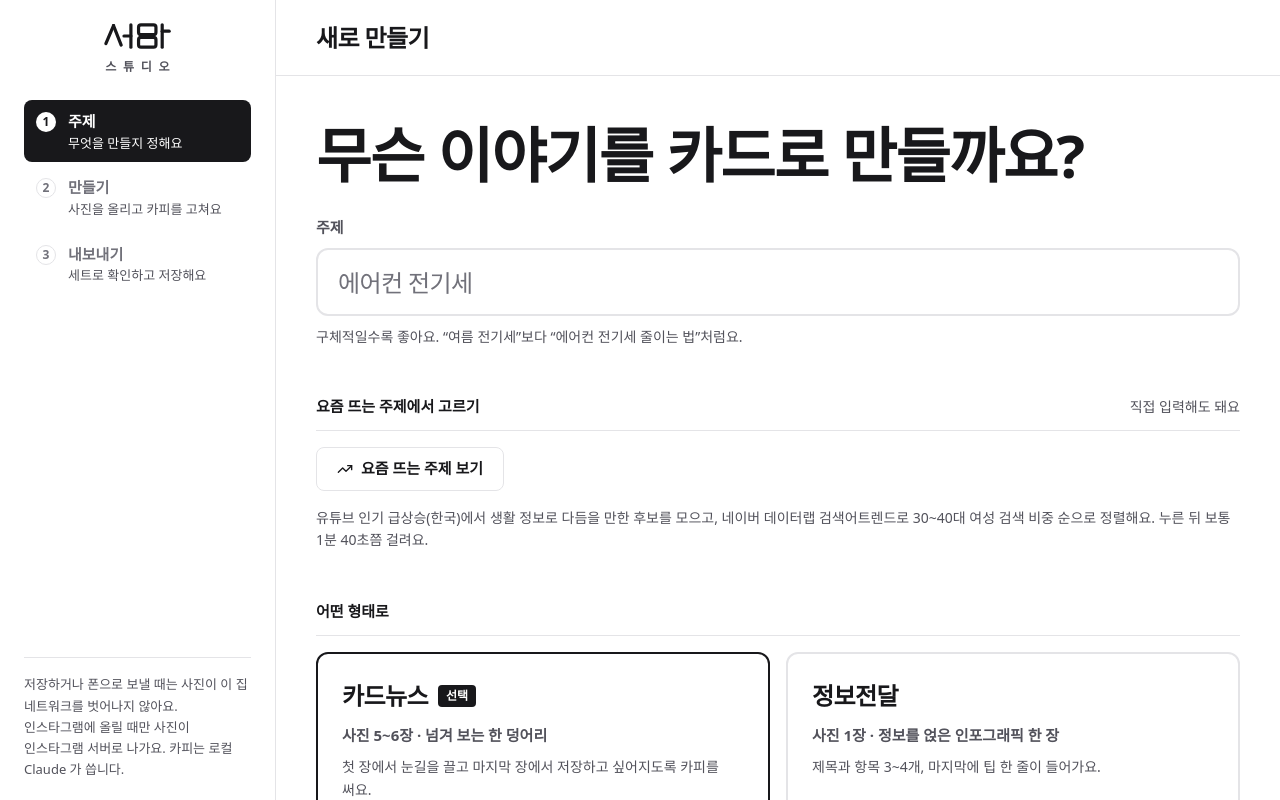
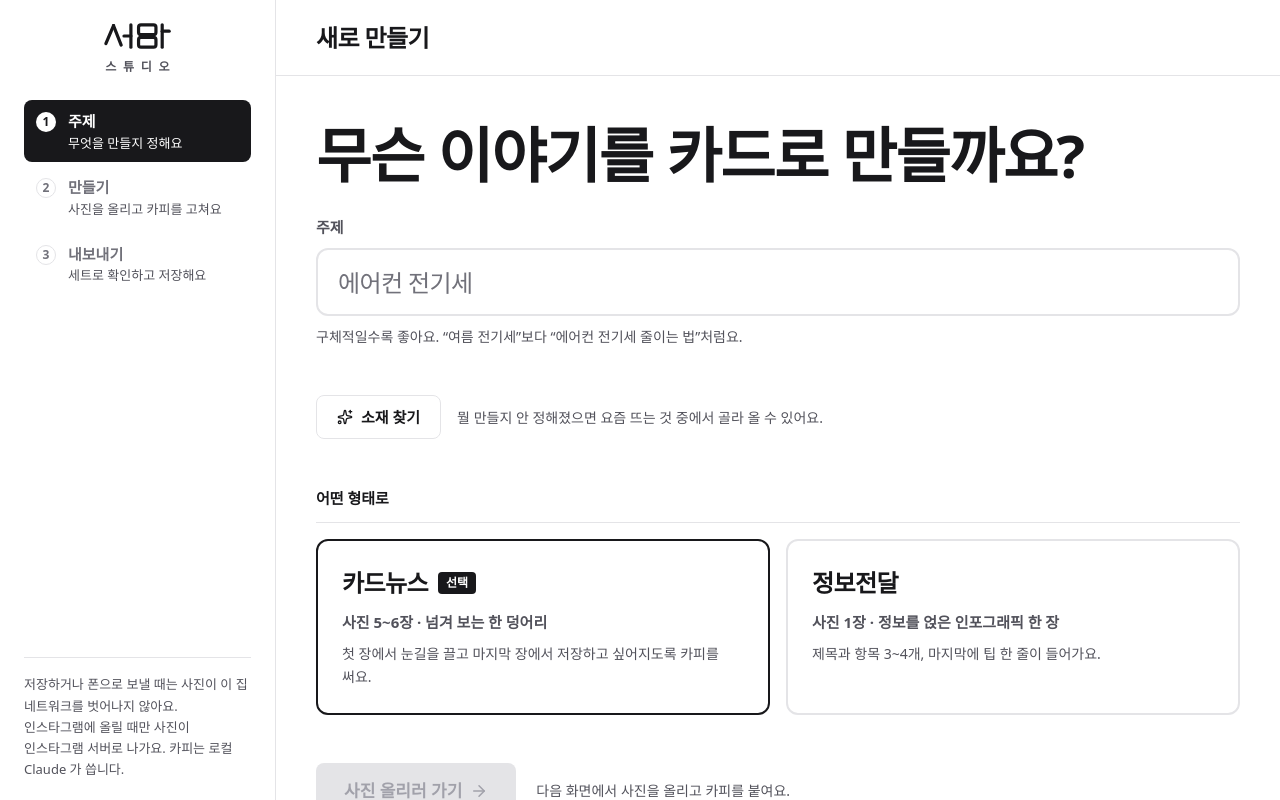
Before and after one commit to SONGYEONGSIN/repick-cardnews, a Next.js app: page /cardnews in a window 1280 px wide. Built offline with nearby package versions, Linux system fonts and the light colour scheme; a web font is replaced by a local one.

Commit message:
feat: 주제 화면에서 소재 찾기 열기

```diff
--- /dev/null
+++ b/src/app/api/topics-config/route.ts
@@ -0,0 +1,18 @@
+/**
+ * GET /api/topics-config — 화면이 "네이버 렌즈를 고를 수 있는지"를 알기 위한 최소 조회.
+ *
+ * **불리언 하나만 돌려준다.** 키 값이나 그 일부를 응답에 담으면 안 된다 — 이 응답은 브라우저로
+ * 나가고 개발자 도구에 그대로 남는다.
+ *
+ * 한쪽만 설정된 경우도 `false` 다(`checkNaverDatalabConfig` 가 둘 다 있어야 `configured`).
+ * 반쪽 설정으로 렌즈를 열어 주면 사용자가 100초를 기다린 끝에 실패를 보게 된다.
+ */
+import { checkNaverDatalabConfig } from "@/lib/topics-config";
+import { isLocalHost } from "@/lib/local-guard";
+
+export async function GET(req: Request) {
+  if (!isLocalHost(req.headers.get("host"))) {
+    return Response.json({ error: "이 컴퓨터의 브라우저에서만 확인할 수 있어요." }, { status: 403 });
+  }
+  return Response.json({ naverConfigured: checkNaverDatalabConfig(process.env).configured });
+}
--- a/src/features/cardnews/CardnewsFlow.tsx
+++ b/src/features/cardnews/CardnewsFlow.tsx
@@ -1,9 +1,10 @@
 "use client";
 
-import { useReducer } from "react";
+import { useReducer, useState } from "react";
 import { CaptureStage } from "@/features/studio/CaptureStage";
 import { useExport } from "@/features/studio/useExport";
 import { TopicScreen } from "./screens/TopicScreen";
+import { MaterialFinderScreen } from "./screens/MaterialFinderScreen";
 import { WorkbenchScreen } from "./screens/WorkbenchScreen";
 import { ExportScreen } from "./screens/ExportScreen";
 import { toRenderCards } from "./render";
@@ -11,13 +12,33 @@ import { cardnewsReducer, initialCardnewsState } from "./reducer";
 
 export function CardnewsFlow() {
   const [state, dispatch] = useReducer(cardnewsReducer, initialCardnewsState);
+  // 소재 찾기는 **스텝이 아니다.** reducer 의 step 을 늘리면 진행 표시에 끼어들어 필수처럼
+  // 보인다 — 건너뛸 수 있는 도구이므로 이 화면의 로컬 상태로만 여닫는다.
+  const [finderOpen, setFinderOpen] = useState(false);
   const { registerRef, download, saveToFolder, captureImages } = useExport();
 
   const go = (step: number) => dispatch({ type: "SET_STEP", step });
 
   return (
     <>
-      {state.step === 0 && <TopicScreen state={state} dispatch={dispatch} onNext={() => go(1)} />}
+      {state.step === 0 &&
+        (finderOpen ? (
+          <MaterialFinderScreen
+            keyword={state.keyword}
+            onPick={(keyword) => {
+              dispatch({ type: "SET_KEYWORD", keyword });
+              setFinderOpen(false);
+            }}
+            onClose={() => setFinderOpen(false)}
+          />
+        ) : (
+          <TopicScreen
+            state={state}
+            dispatch={dispatch}
+            onNext={() => go(1)}
+            onOpenFinder={() => setFinderOpen(true)}
+          />
+        ))}
 
       {state.step === 1 && (
         <WorkbenchScreen state={state} dispatch={dispatch} onPrev={() => go(0)} onNext={() => go(2)} />
--- a/src/features/cardnews/screens/TopicScreen.tsx
+++ b/src/features/cardnews/screens/TopicScreen.tsx
@@ -2,12 +2,10 @@
 
 import type { Dispatch } from "react";
 import Link from "next/link";
-import { ArrowRight } from "lucide-react";
+import { ArrowRight, Sparkles } from "lucide-react";
 import { FOCUS_RING } from "@/components/ui";
-import { StudioFrame, SectionHead, SolidButton } from "@/features/shell/StudioFrame";
-import { TopicSuggestPanel } from "./TopicSuggestPanel";
+import { StudioFrame, SectionHead, SolidButton, LineButton } from "@/features/shell/StudioFrame";
 import { canLeaveTopic, type CardnewsAction, type CardnewsState } from "../reducer";
-import { buildTopicsQuery } from "./material-finder";
 
 /**
  * 화면 1 — 주제. `src/app/lab2/Hub.tsx` 시안을 실제 상태에 물렸다.
@@ -25,10 +23,12 @@ export function TopicScreen({
   state,
   dispatch,
   onNext,
+  onOpenFinder,
 }: {
   state: CardnewsState;
   dispatch: Dispatch<CardnewsAction>;
   onNext: () => void;
+  onOpenFinder: () => void;
 }) {
   return (
     <StudioFrame step={0} title="새로 만들기">
@@ -58,13 +58,18 @@ export function TopicScreen({
           </div>
         </div>
 
-        {/* 떠오르는 주제가 없을 때를 위한 보조 도구. 위 입력을 대체하지 않고 채워 준다 —
-            고른 결과는 그냥 keyword 가 되므로 위 칸에서 그대로 고칠 수 있다. */}
-        <TopicSuggestPanel
-          keyword={state.keyword}
-          query={buildTopicsQuery("search-trend", "")}
-          onSelect={(keyword) => dispatch({ type: "SET_KEYWORD", keyword })}
-        />
+        {/* 소재 찾기는 **선택적 도구**다. 위 입력을 대체하지 않고 채워 준다 — 고른 결과는 그냥
+            keyword 가 되므로 돌아와서 이 칸에서 그대로 고칠 수 있다. 스텝을 늘리지 않는 이유도
+            같다(스텝에 넣으면 필수처럼 보인다). */}
+        <div className="flex flex-wrap items-center gap-4">
+          <LineButton onClick={onOpenFinder}>
+            <Sparkles size={16} aria-hidden="true" />
+            소재 찾기
+          </LineButton>
+          <p className="text-[14px] text-ink-2">
+            뭘 만들지 안 정해졌으면 요즘 뜨는 것 중에서 골라 올 수 있어요.
+          </p>
+        </div>
 
         <div className="flex flex-col gap-4">
           <SectionHead title="어떤 형태로" />
```
Also changed, not shown: 1 other file (tests, documents, lock files or other folders).
